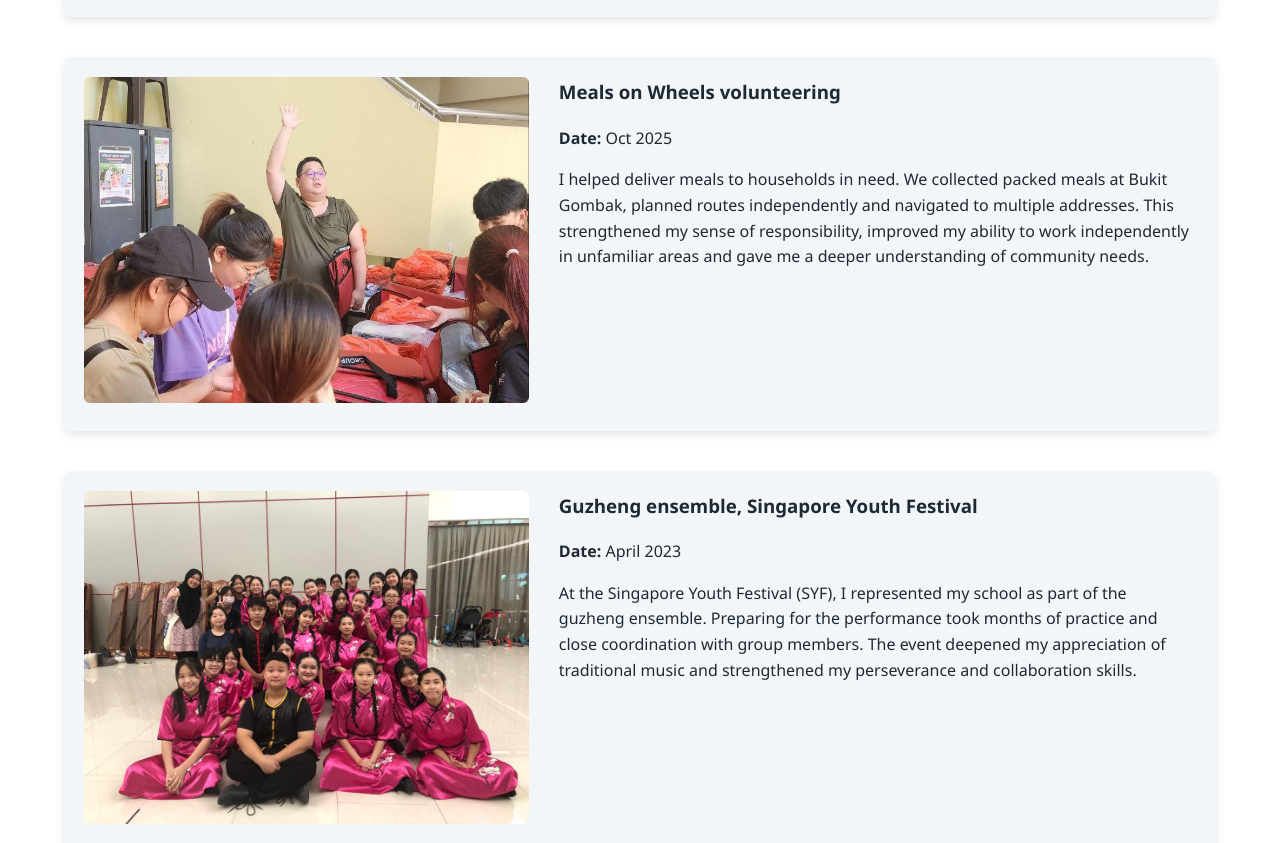
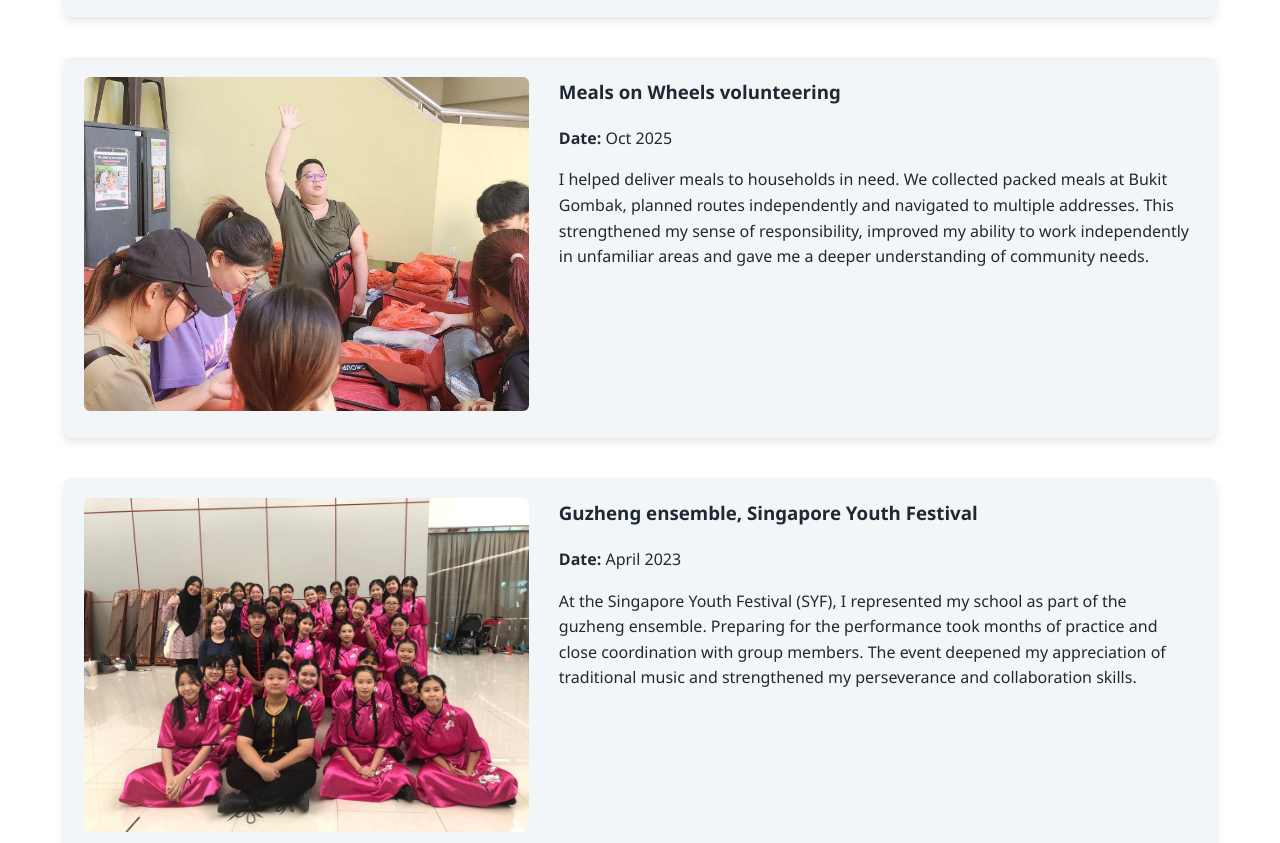
Before and after one commit to 2myv4qf6nt-gif/DP, a plain HTML site: page index.html in a window 1280 px wide. Shown: the part 3928-4771 px from the top of the page. Drawn offline with Linux system fonts and the light colour scheme.

Commit message:
Update index.html

```diff
--- a/index.html
+++ b/index.html
@@ -296,11 +296,12 @@
             margin-right: 30px;
         }
 
-        .media-photo img {
-            width: 100%;
-            height: auto;
-            border-radius: 6px;
-        }
+       .media-photo img {
+    width: 100%;
+    aspect-ratio: 4 / 3;
+    object-fit: cover;
+    border-radius: 6px;
+}
 
         .media-description {
             flex: 1;
```
